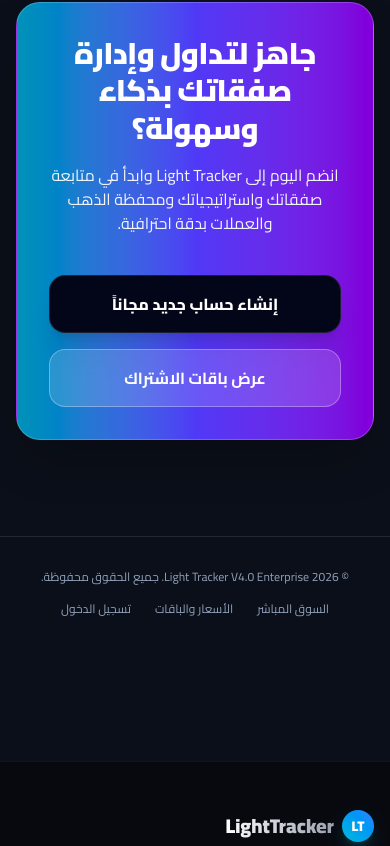
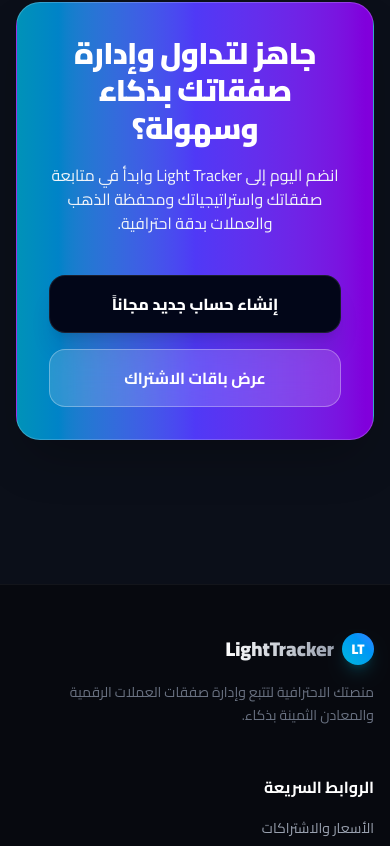
Before and after one commit to masarinfo/light-tracker, a React (Vite) app: page / in a window 390 px wide. Shown: the part 5840-6686 px from the top of the page. Built offline with nearby package versions, Linux system fonts and the light colour scheme; no server answers.

Commit message:
fix: remove redundant footer from LandingPage

```diff
--- a/src/pages/public/LandingPage.jsx
+++ b/src/pages/public/LandingPage.jsx
@@ -420,17 +420,6 @@ export default function LandingPage() {
         </div>
       </section>
 
-      {/* 7. Footer */}
-      <footer className={`py-8 border-t text-center text-xs sm:text-sm font-sans space-y-4 ${
-        isDark ? 'border-white/10 text-slate-400' : 'border-slate-200 text-slate-600'
-      }`}>
-        <p>© 2026 Light Tracker V4.0 Enterprise. جميع الحقوق محفوظة.</p>
-        <div className="flex items-center justify-center gap-6">
-          <Link to="/market" className="hover:text-cyan-500 transition-colors">السوق المباشر</Link>
-          <Link to="/pricing" className="hover:text-cyan-500 transition-colors">الأسعار والباقات</Link>
-          <Link to="/login" className="hover:text-cyan-500 transition-colors">تسجيل الدخول</Link>
-        </div>
-      </footer>
 
     </div>
   );
```
